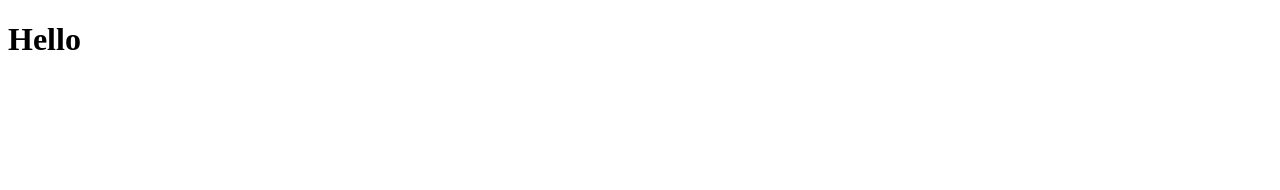
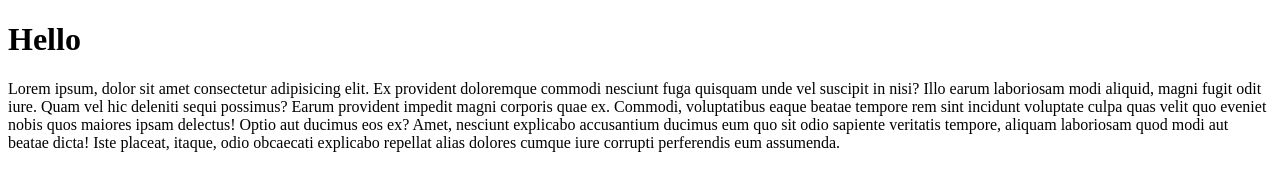
Before and after one commit to pico-inno/GitFlows, a plain HTML site: page index.html in a window 1280 px wide. Drawn offline with Linux system fonts and the light colour scheme.

Commit message:
hi there

```diff
--- a/index.html
+++ b/index.html
@@ -7,5 +7,6 @@
 </head>
 <body>
     <h1>Hello</h1>
+    <p>Lorem ipsum, dolor sit amet consectetur adipisicing elit. Ex provident doloremque commodi nesciunt fuga quisquam unde vel suscipit in nisi? Illo earum laboriosam modi aliquid, magni fugit odit iure. Quam vel hic deleniti sequi possimus? Earum provident impedit magni corporis quae ex. Commodi, voluptatibus eaque beatae tempore rem sint incidunt voluptate culpa quas velit quo eveniet nobis quos maiores ipsam delectus! Optio aut ducimus eos ex? Amet, nesciunt explicabo accusantium ducimus eum quo sit odio sapiente veritatis tempore, aliquam laboriosam quod modi aut beatae dicta! Iste placeat, itaque, odio obcaecati explicabo repellat alias dolores cumque iure corrupti perferendis eum assumenda.</p>
 </body>
 </html>
```
